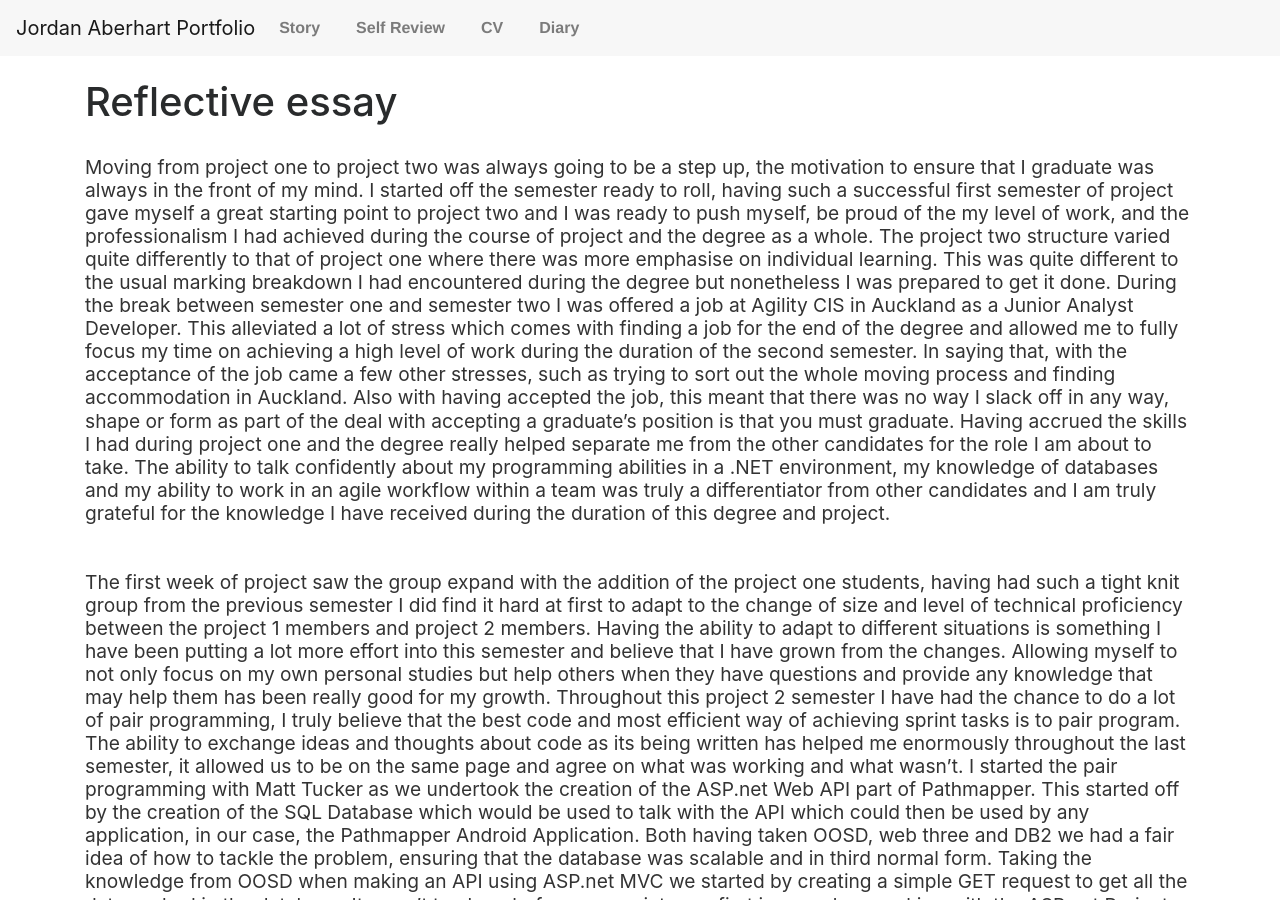
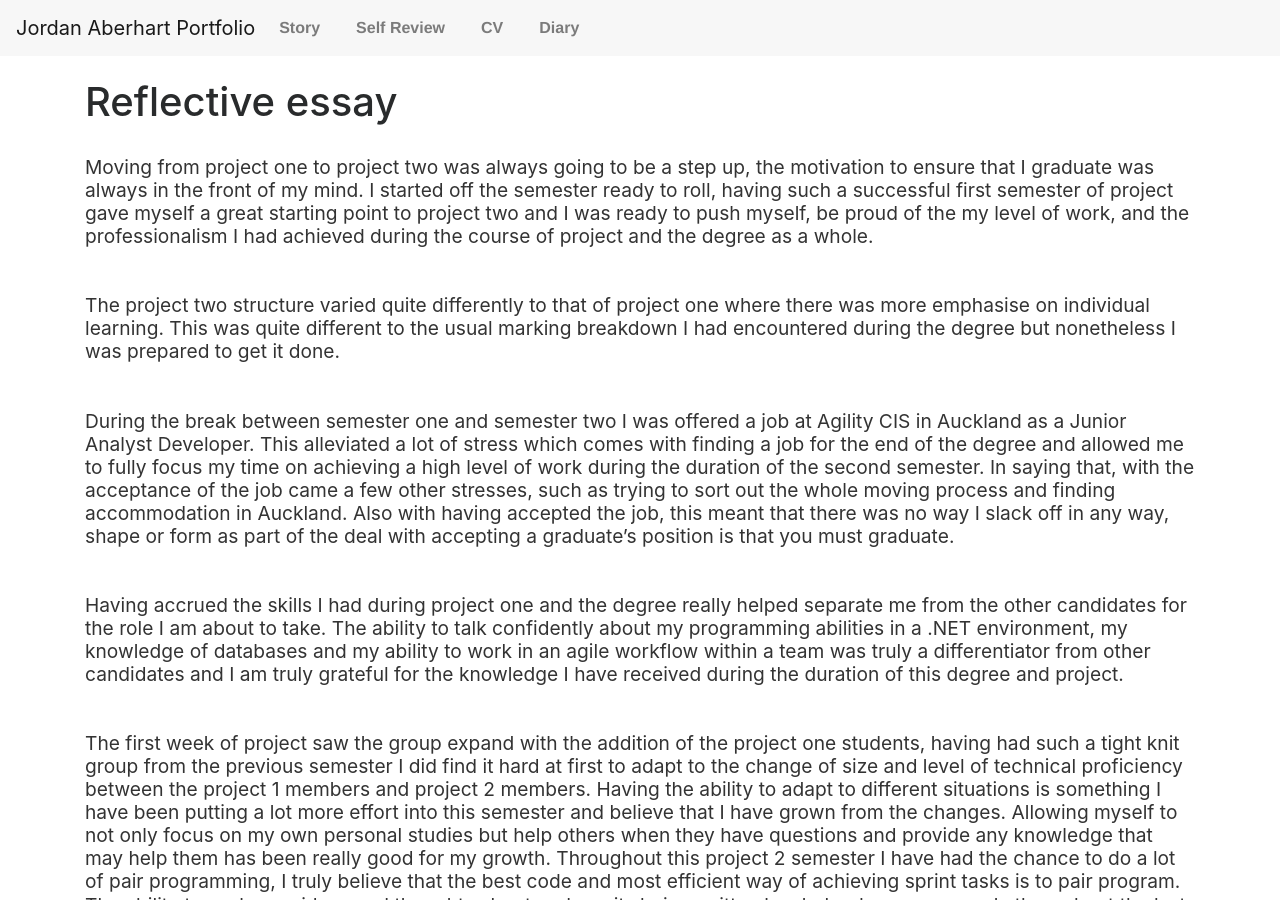
Before and after one commit to aberhjk1/aberhjk1.github.io, a Jekyll site: the page built from story.html, in a window 1280 px wide and 900 px high. Built offline with Jekyll 4.4.1, drawn with Linux system fonts in a browser that asks for light colours; nearby versions of some CDN libraries.

```diff
--- a/story.html
+++ b/story.html
@@ -9,8 +9,10 @@ title: Jordan Aberhart Evidence Portfolio
 <br>
 <p>
 Moving from project one to project two was always going to be a step up, the motivation to ensure that I graduate was always in the front of my mind. I started off the semester ready to roll, having such a successful first semester of project gave myself a great starting point to project two and I was ready to push myself, be proud of the my level of work, and the professionalism I had achieved during the course of project and the degree as a whole.
-The project two structure varied quite differently to that of project one where there was more emphasise on individual learning. This was quite different to the usual marking breakdown I had encountered during the degree but nonetheless I was prepared to get it done.
+  <br><br><br>
+The project two structure varied quite differently to that of project one where there was more emphasise on individual learning. This was quite different to the usual marking breakdown I had encountered during the degree but nonetheless I was prepared to get it done. <br><br><br>
 During the break between semester one and semester two I was offered a job at Agility CIS in Auckland as a Junior Analyst Developer. This alleviated a lot of stress which comes with finding a job for the end of the degree and allowed me to fully focus my time on achieving a high level of work during the duration of the second semester. In saying that, with the acceptance of the job came a few other stresses, such as trying to sort out the whole moving process and finding accommodation in Auckland. Also with having accepted the job, this meant that there was no way I slack off in any way, shape or form as part of the deal with accepting a graduate’s position is that you must graduate.
+<br><br><br>
 Having accrued the skills I had during project one and the degree really helped separate me from the other candidates for the role I am about to take. The ability to talk confidently about my programming abilities in a .NET environment, my knowledge of databases and my ability to work in an agile workflow within a team was truly a differentiator from other candidates and I am truly grateful for the knowledge I have received during the duration of this degree and project.
 <br><br><br>
 The first week of project saw the group expand with the addition of the project one students, having had such a tight knit group from the previous semester I did find it hard at first to adapt to the change of size and level of technical proficiency between the project 1 members and project 2 members. Having the ability to adapt to different situations is something I have been putting a lot more effort into this semester and believe that I have grown from the changes. Allowing myself to not only focus on my own personal studies but help others when they have questions and provide any knowledge that may help them has been really good for my growth.
```
